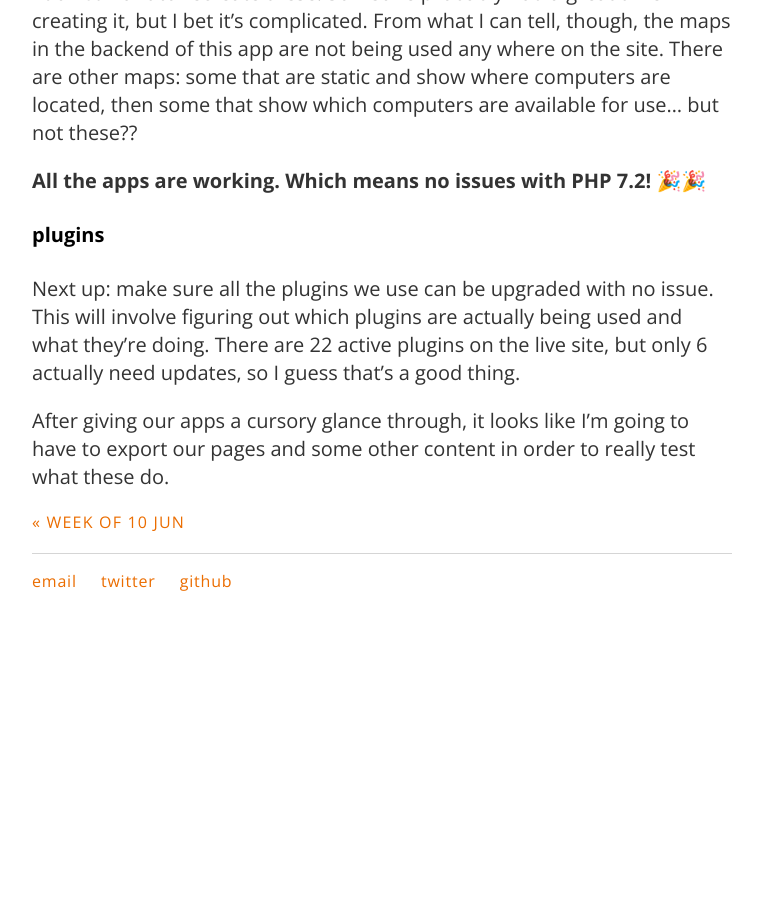
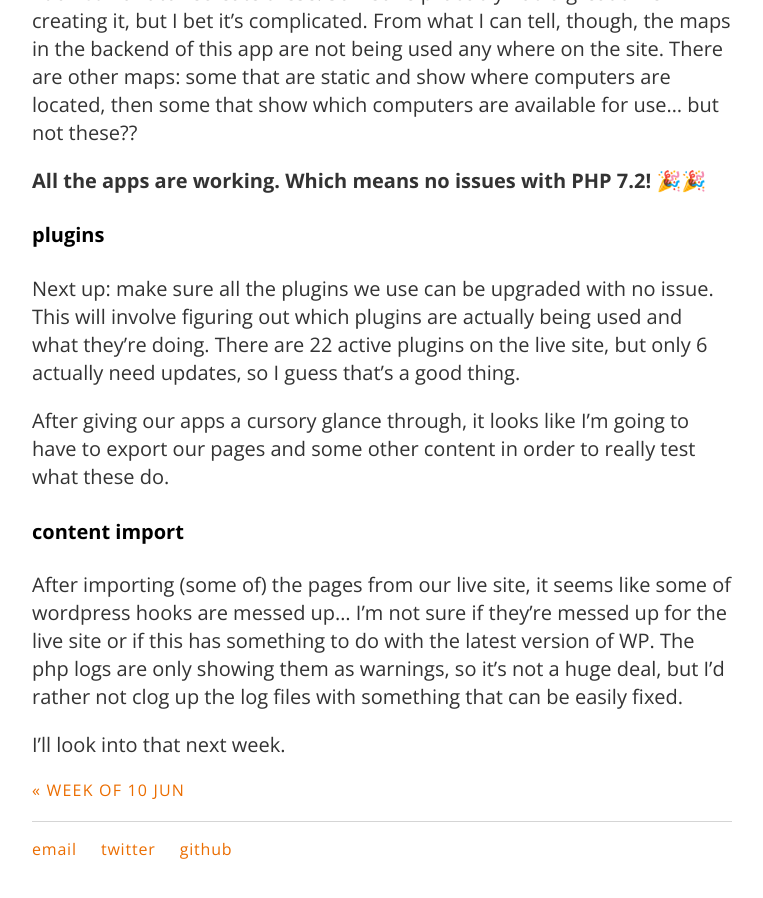
Before and after one commit to carylwyatt/carylwyatt.github.io, a Jekyll site: the page built from _posts/2019-06-17-week-of-17-jun.md, in a window 1280 px wide and 900 px high, scrolled down 11664 px. Shown: the whole window, without its empty margins (258-1021 px from the left). Built offline with Jekyll 4.4.1, drawn with Linux system fonts in a browser that asks for light colours; emoji names are drawn with the system emoji font; before the commit the page ends 12296 px from its top, so only the background shows below that.

Commit message:
monday update

```diff
--- a/_posts/2019-06-17-week-of-17-jun.md
+++ b/_posts/2019-06-17-week-of-17-jun.md
@@ -215,3 +215,9 @@ Working on the software app, and I must say: these computer maps, yo! :flushed:
 Next up: make sure all the plugins we use can be upgraded with no issue. This will involve figuring out which plugins are actually being used and what they're doing. There are 22 active plugins on the live site, but only 6 actually need updates, so  I guess that's a good thing.
 
 After giving our apps a cursory glance through, it looks like I'm going to have to export our pages and some other content in order to really test what these do.
+
+#### content import
+
+After importing (some of) the pages from our live site, it seems like some of wordpress hooks are messed up... I'm not sure if they're messed up for the live site or if this has something to do with the latest version of WP. The php logs are only showing them as warnings, so it's not a huge deal, but I'd rather not clog up the log files with something that can be easily fixed.
+
+I'll look into that next week.
```
